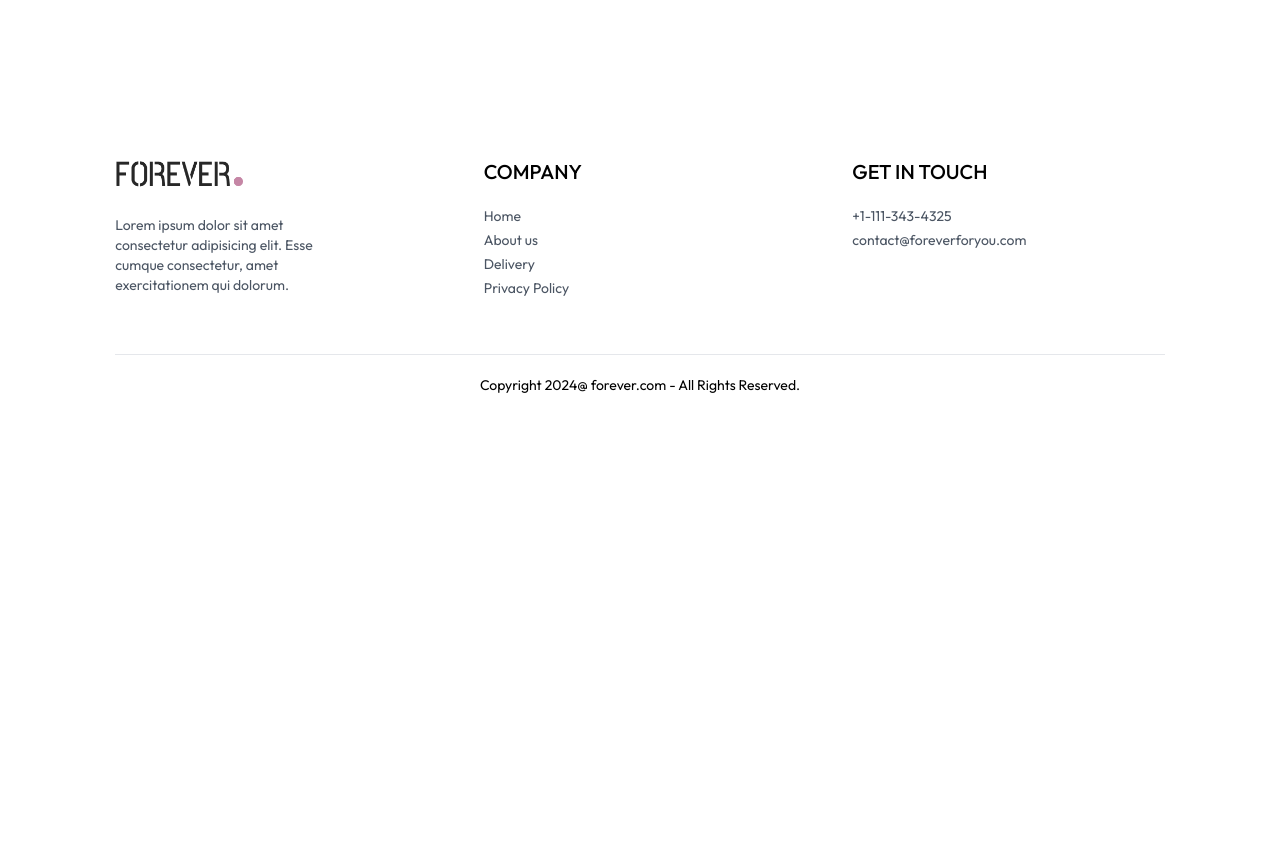
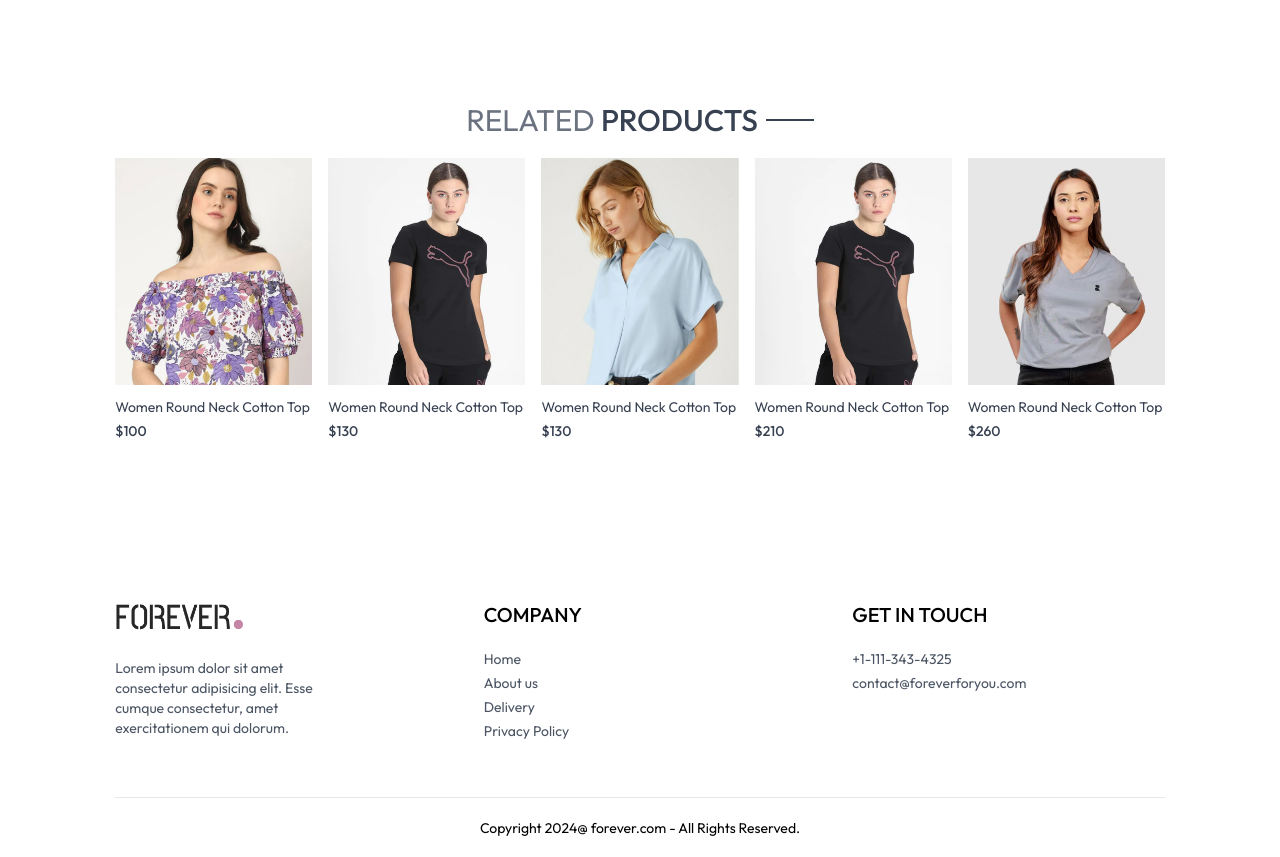
Before and after one commit to imran-assad/ecommerceWebProject2, a React (Vite) app: page /product/aaaaa in a window 1280 px wide. Shown: the part 968-1825 px from the top of the page. Before the commit the page ends 1423 px from the top, so only its background shows below. Built offline with nearby package versions, Linux system fonts and the light colour scheme.

Commit message:
product page completed

```diff
--- /dev/null
+++ b/src/components/RelatedProducts.jsx
@@ -0,0 +1,42 @@
+import React, { useEffect, useState, useContext } from "react";
+import { ShopContext } from "../context/ShopContext";
+import Title from "./Title";
+import ProductItem from "./ProductItem";
+
+const RelatedProducts = ({ category, subCategory }) => {
+  const { products } = useContext(ShopContext);
+  const [related, setRelated] = useState([]);
+
+  useEffect(() => {
+    if (products.length > 0) {
+      let productsCopy = products.slice();
+      productsCopy = productsCopy.filter((item) => category === item.category);
+      productsCopy = productsCopy.filter(
+        (item) => subCategory === item.subCategory
+      );
+      setRelated(productsCopy.slice(0, 5));
+    }
+  }, [products]);
+  return (
+    <>
+      <div className="my-24">
+        <div className="text-center text-3xl py-2">
+          <Title text1={"RELATED"} text2={"PRODUCTS"} />
+        </div>
+        <div className="grid grid-cols-2 sm:grid-cols-3 md:grid-cols-4 lg:grid-cols-5 gap-4 gap-y-6">
+          {related.map((item, index) => (
+            <ProductItem
+              key={index}
+              id={item._id}
+              name={item.name}
+              price={item.price}
+              image={item.image}
+            />
+          ))}
+        </div>
+      </div>
+    </>
+  );
+};
+
+export default RelatedProducts;
--- a/src/pages/Product.jsx
+++ b/src/pages/Product.jsx
@@ -2,6 +2,7 @@
 import { ShopContext } from "../context/ShopContext";
 import { useParams } from "react-router-dom";
 import { assets } from "../assets/frontend_assets/assets";
+import RelatedProducts from "../components/RelatedProducts";
 export const Product = () => {
   const { productId } = useParams();
   const { products, currency } = useContext(ShopContext);
@@ -117,6 +118,12 @@
           </p>
         </div>
       </div>
+      {/* --------------display related products ------------------------*/}
+
+      <RelatedProducts
+        category={productData.category}
+        subCategory={productData.subCategory}
+      />
     </div>
   ) : (
     <div className="opacity-0"></div>
```
